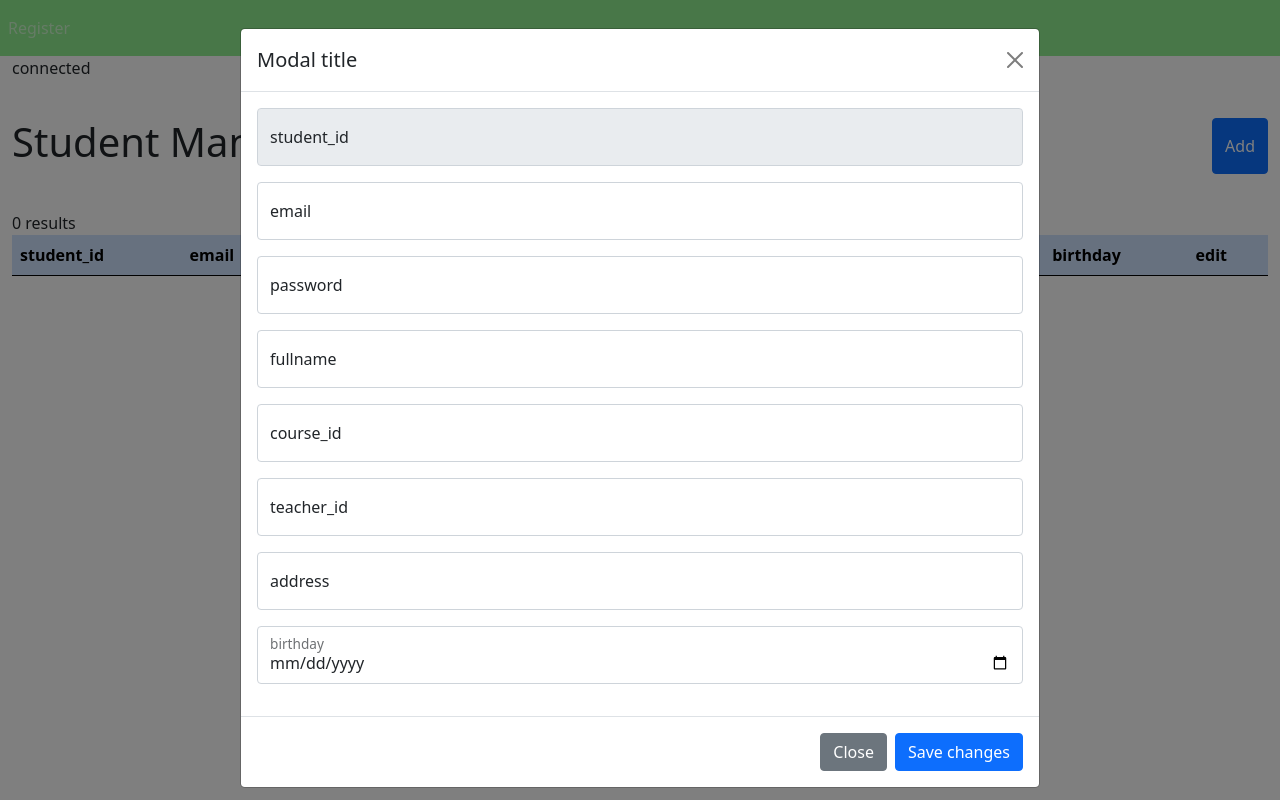
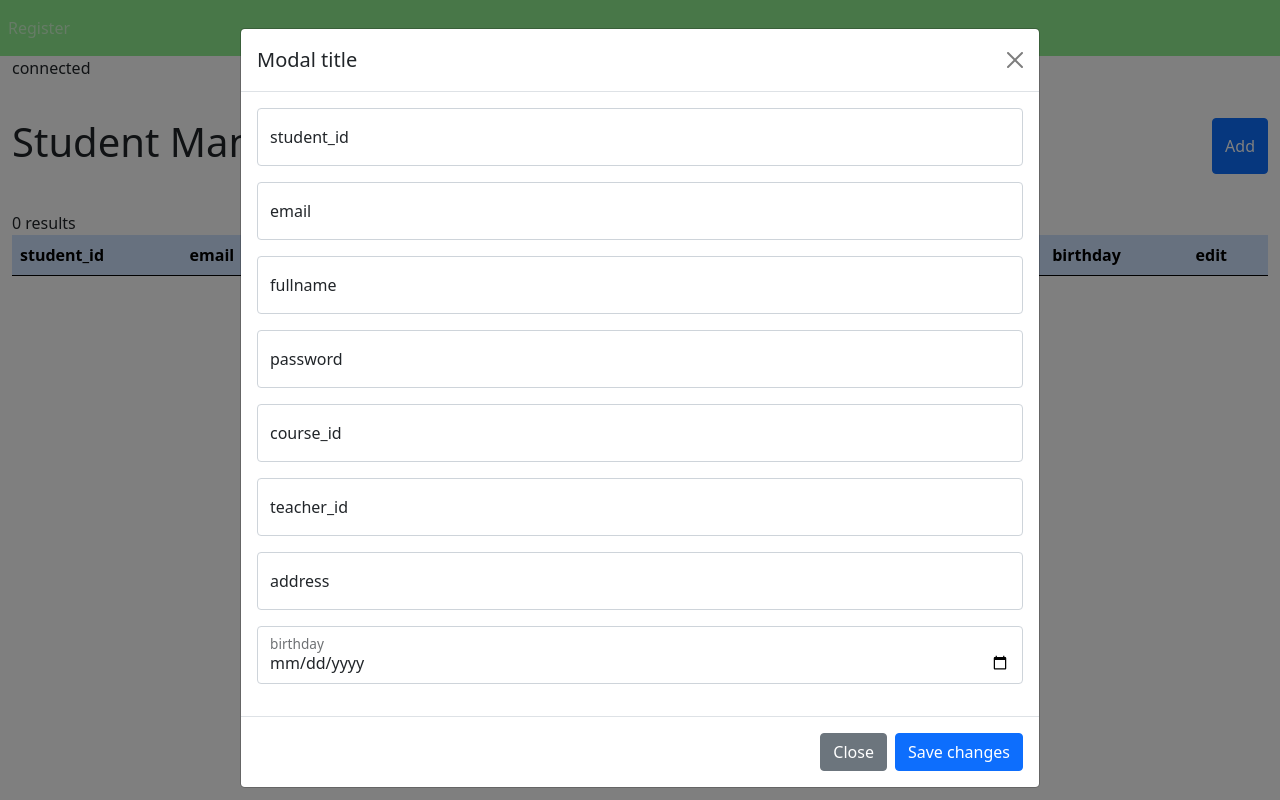
Before and after one commit to LuhPaglia/php-beavers, a PHP site: page /PHP/studentMng.php in a window 1280 px wide, after a click on "Add". Run offline with PHP 8.4, Linux system fonts and the light colour scheme; data that the repository does not hold is empty.

Commit message:
add student function complete

```diff
--- a/objects/studentObj.php
+++ b/objects/studentObj.php
@@ -19,7 +19,7 @@ class studentObj{
         $this->birthday = $birthday;
     }
     function toInsert(){
-        return [$this->student_id, $this->user_name,$this->password,$this->email,$this->course_id,$this->teacher_id,$this->address,$this->birthday];
+        return [$this->student_id, "'$this->user_name'","'$this->password'","'$this->email'",$this->course_id,$this->teacher_id,"'$this->address'","'$this->birthday'"];
     }
 }
 ?>
--- a/studentMng.php
+++ b/studentMng.php
@@ -6,12 +6,10 @@
 
   if($dbSrv->dbConnect()){
     echo "connected";
-
   }else{
     echo "problem";
     exit();
   }
-
 
 ?>
     <div style="display:flex; justify-content:space-between; padding:3% 0;">
@@ -76,10 +74,11 @@
       </div>
       <div class="modal-body">
 
+      <form action="./studentAdd.php" method="POST">
         <div class="form-floating mb-3">
             <input
               type="number"
-            class="form-control" name="student_id" id="student_id" placeholder="student_id" readonly>
+              class="form-control" name="student_id" id="student_id" placeholder="student_id">
             <label for="student_id">student_id</label>
           </div>
           <div class="form-floating mb-3">
@@ -90,15 +89,15 @@
           </div>
           <div class="form-floating mb-3">
             <input
+              type="text"
+              class="form-control" name="user_name" id="user_name" placeholder="user_name" required>
+            <label for="user_name">fullname</label>
+          </div>
+          <div class="form-floating mb-3">
+            <input
               type="password"
               class="form-control" name="password" id="password" placeholder="password" required>
             <label for="password">password</label>
-        </div>
-        <div class="form-floating mb-3">
-          <input
-            type="text"
-            class="form-control" name="username" id="username" placeholder="username" required>
-          <label for="username">fullname</label>
           </div>
           <div class="form-floating mb-3">
             <input
@@ -127,8 +126,11 @@
         </div>
         <div class="modal-footer">
           <button type="button" class="btn btn-secondary" data-bs-dismiss="modal">Close</button>
-        <button type="button" class="btn btn-primary">Save changes</button>
+          <input type="submit" class="btn btn-primary" value="Save changes">
         </div>
+      </form>
+
+
     </div>
   </div>
 </div>
```
Also changed, not shown: studentAdd.php (+36 -0 lines). Lines whose indentation alone changed are shown as unchanged.
